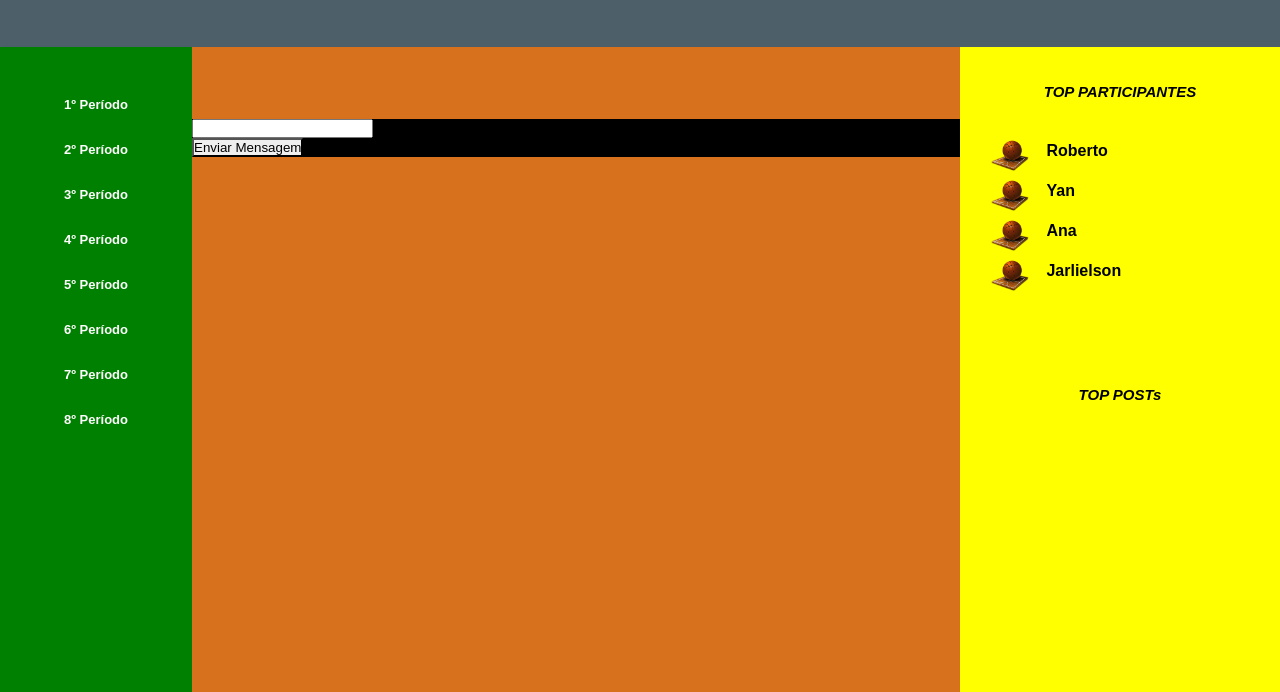
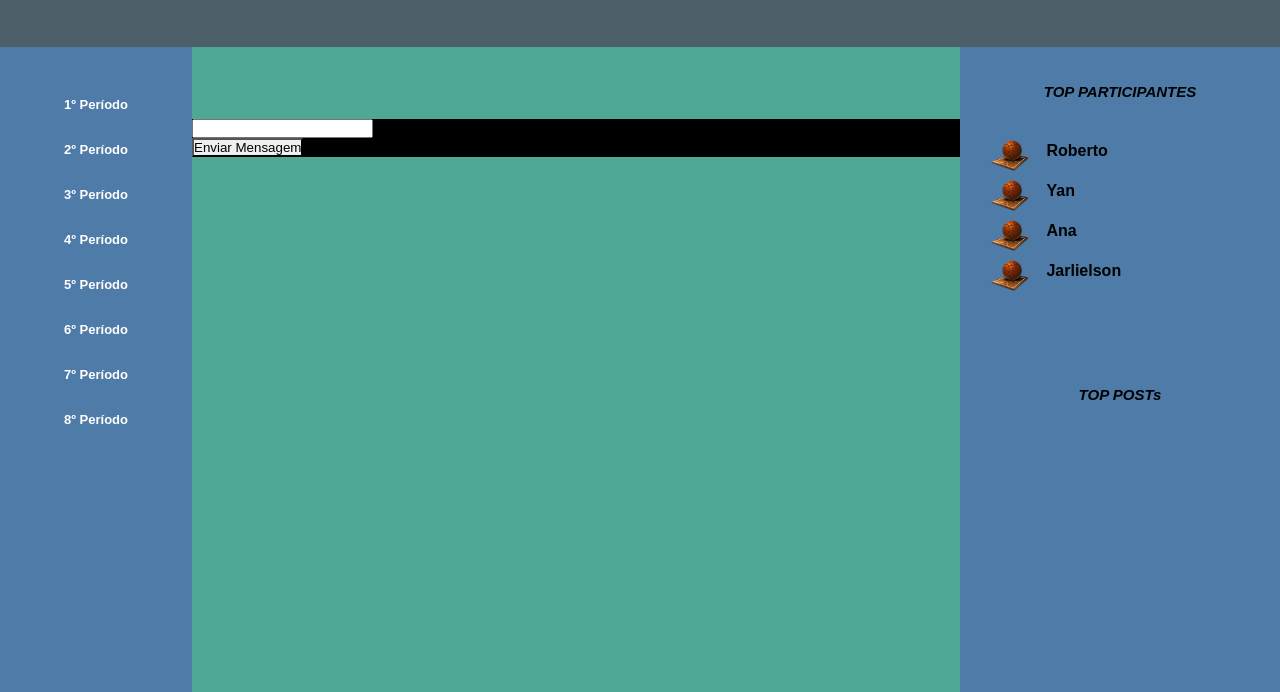
Before and after one commit to YanRSAlves/Rede_social_educativa, a plain HTML site: page index.html in a window 1280 px wide. Shown: the part 108-800 px from the top of the page. Drawn offline with Linux system fonts and the light colour scheme.

Commit message:
Update style.css

```diff
--- a/estilo/style.css
+++ b/estilo/style.css
@@ -81,7 +81,7 @@ header > h1 {
 }
     /*Periodos*/
 nav#menu {
-    background-color: green;
+    background-color: rgb(78, 123, 168);
     float: left;
     padding: 5px;
     height: 1200px;
@@ -115,7 +115,8 @@ nav#menu > a:hover {
 }
 
 main#principal {
-    background-color: #d8711d;
+    /*background-color: #d8711d;*/
+    background-color: rgb(78, 168, 147);
     height: 1200px;
     width: 60%;
     float: left;
@@ -138,7 +139,8 @@ main#principal {
 }
 
 div#rank {
-    background-color: yellow;
+    /*background-color: yellow;*/
+    background-color: rgb(78, 123, 168);
     height: 1200px;
     width: 25%;
     float: left;
```
